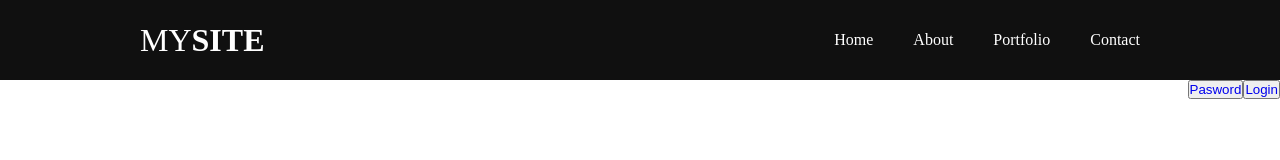
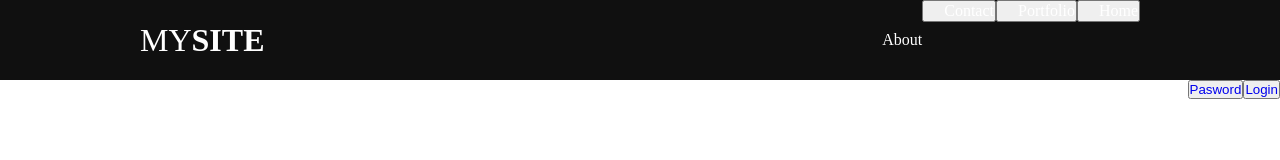
Before and after one commit to alex11221122/-new-work, a plain HTML site: page index.html in a window 1280 px wide. Drawn offline with Linux system fonts and the light colour scheme.

Commit message:
index.html

```diff
--- a/index.html
+++ b/index.html
@@ -14,10 +14,10 @@
            <h1>MY<span>SITE</span></h1>
         </div>
         <ul class="navigation">
-            <a><li>Home</li></a>
-            <a><li>About</li></a>
-            <a><li>Portfolio</li></a>
-            <a><li>Contact</li></a>
+            <button><a><li>Home</li></a></button>
+            <buttom><a><li>About</li></a></buttom>
+            <button><a><li>Portfolio</li></a></button>
+            <button><a><li>Contact</li></a></button>
         </ul>
       </div>
       <button>
```
